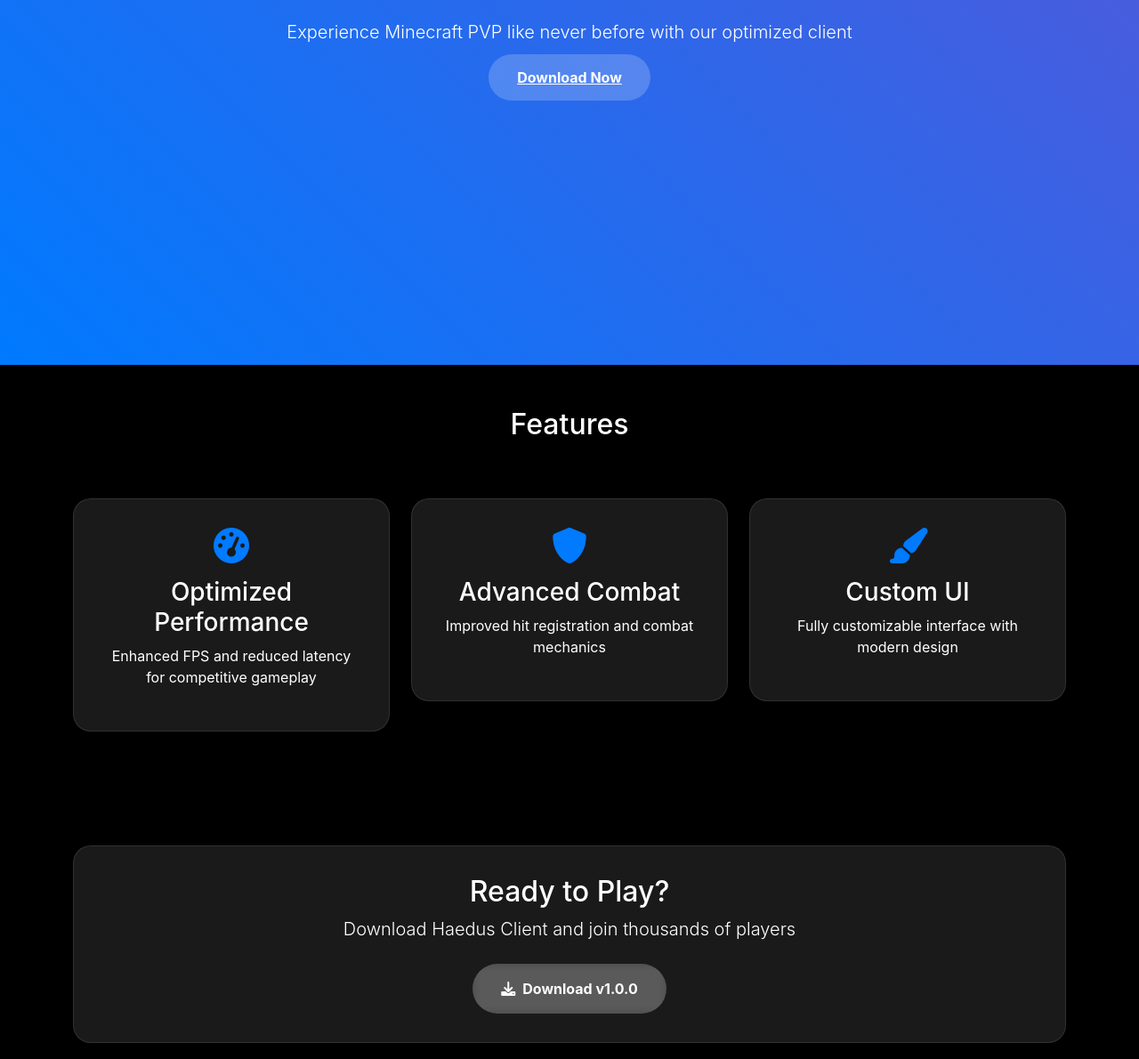
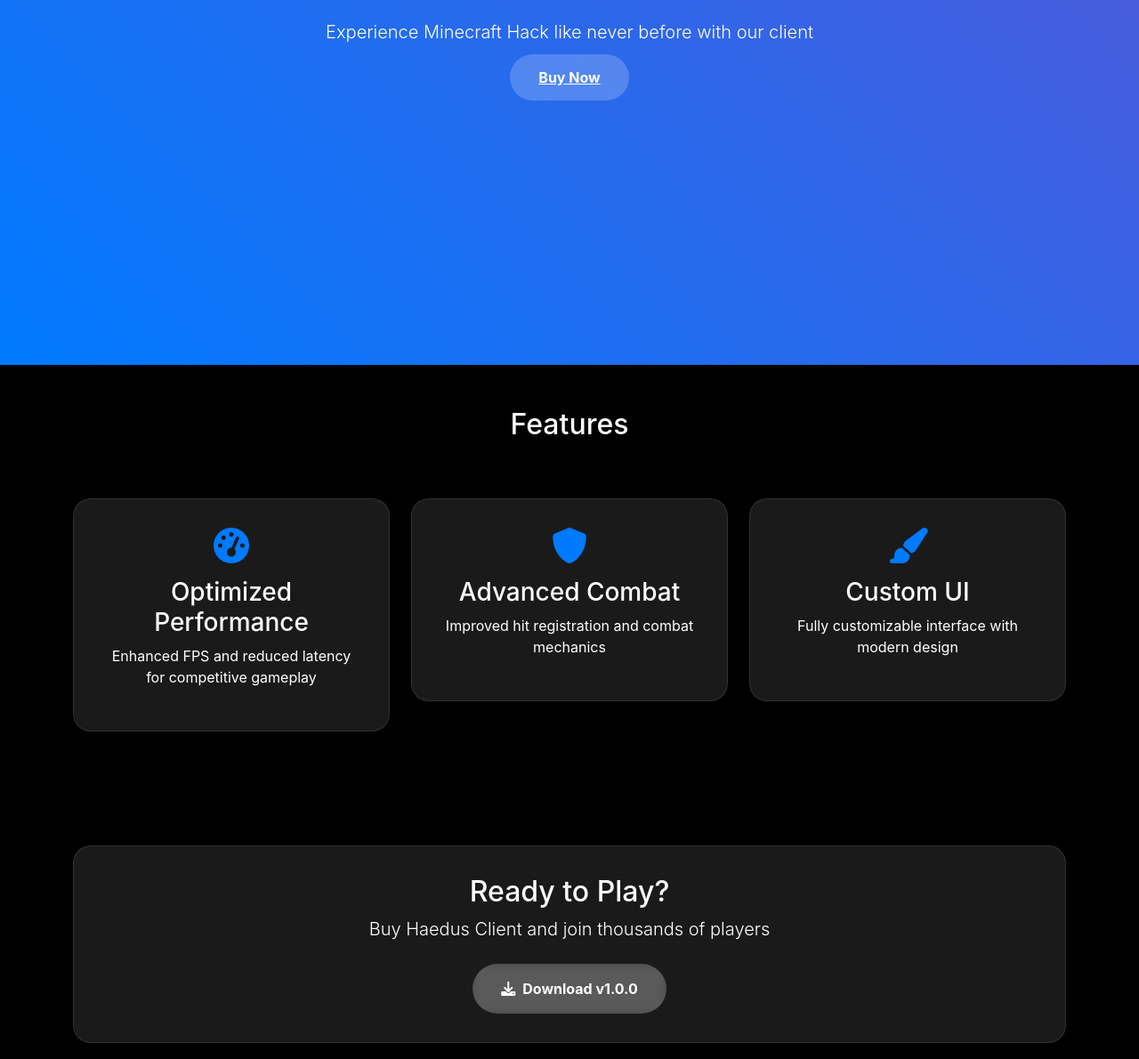
Before and after one commit to Jeyor1337/Jeyor1337.github.io, a plain HTML site: page index.html in a window 1280 px wide. Shown: the part 390-1580 px from the top of the page at 89% size. Drawn offline with nearby package versions, Linux system fonts and the light colour scheme.

Commit message:
Update index.html

```diff
--- a/index.html
+++ b/index.html
@@ -3,8 +3,8 @@
 <head>
     <meta charset="UTF-8">
     <meta name="viewport" content="width=device-width, initial-scale=1.0">
-    <title>Haedus Client - Ultimate Minecraft PVP Experience</title>
-    <!-- Modern UI Libraries -->
+    <title>Haedus Client - Ultimate Minecraft client</title>
+    <!-- UI Libraries -->
     <link rel="stylesheet" href="https://cdnjs.cloudflare.com/ajax/libs/bootstrap/5.1.3/css/bootstrap.min.css">
     <link rel="stylesheet" href="https://cdnjs.cloudflare.com/ajax/libs/aos/2.3.4/aos.css">
     <link rel="stylesheet" href="https://cdnjs.cloudflare.com/ajax/libs/font-awesome/6.0.0/css/all.min.css">
@@ -127,10 +127,10 @@
                 <div class="col-lg-8 mx-auto">
                     <h1 class="display-3 fw-bold mb-4" data-aos="fade-up">Haedus Client</h1>
                     <p class="lead mb-4" data-aos="fade-up" data-aos-delay="100">
-                        Experience Minecraft PVP like never before with our optimized client
+                        Experience Minecraft Hack like never before with our client
                     </p>
                     <a href="#download" class="download-btn" data-aos="fade-up" data-aos-delay="200">
-                        Download Now
+                        Buy Now
                     </a>
                 </div>
             </div>
@@ -172,7 +172,7 @@
         <div class="container">
             <div class="glass-card text-center" data-aos="fade-up">
                 <h2>Ready to Play?</h2>
-                <p class="lead mb-4">Download Haedus Client and join thousands of players</p>
+                <p class="lead mb-4">Buy Haedus Client and join thousands of players</p>
                 <button class="download-btn">
                     <i class="fas fa-download me-2"></i>Download v1.0.0
                 </button>
```
